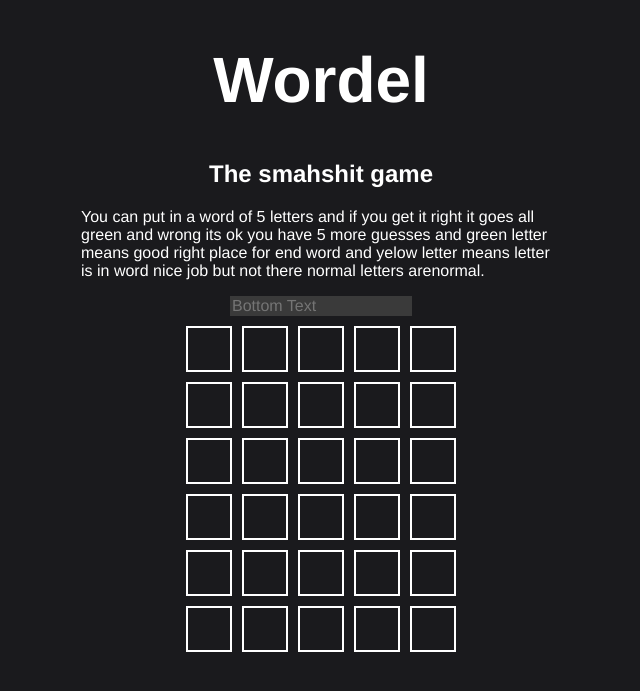
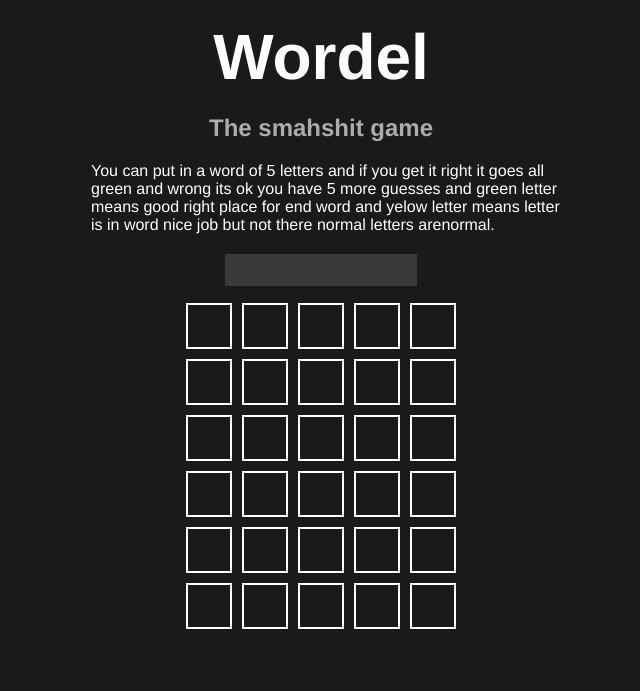
Before and after one commit to rahzekarma/wordle-clone, a PHP site: page / in a window 1280 px wide. Shown: the top 691 px of the page, without its empty margins (319-959 px from the left). Run offline with PHP 8.4, Linux system fonts and the light colour scheme.

Commit message:
modified spacing

```diff
--- a/practice.html
+++ b/practice.html
@@ -13,7 +13,7 @@
         <p id="desc">You can put in a word of 5 letters and if you get it right it goes all green and wrong its ok you have 5 more guesses and green letter means good right place for end word and yelow letter means letter is in word nice job but not there normal letters arenormal.</p>
 
         <div class="center">
-            <input type="text" maxlength="5" pattern="![^a-z]" autocomplete="off" placeholder="Bottom Text"  id="user"></input>
+            <input type="text" maxlength="5" pattern="![^a-z]" autocomplete="off" id="user"></input>
         </div>
 
         <table class="center">
--- a/styles.css
+++ b/styles.css
@@ -1,11 +1,17 @@
 body {
     background-color: rgb(26, 26, 29);
+}
+
+h1, h2, p, td{
+    color: white;
 }
 
 h1 {
     font-size: 4em;
     font-family: Helvetica, Arial, sans-serif;
     text-align: center;
+    margin: 20px 5px 10px 5px;
+    font-weight: 1000;
 }
 
 h2 {
@@ -15,6 +21,7 @@ h2 {
     margin-left: auto;
     margin-right: auto;
     width: 30em;
+    color: rgb(172, 172, 172);
 }
 
 #desc {
@@ -22,6 +29,8 @@ h2 {
     margin-left: auto;
     margin-right: auto;
     width: 30em;
+    margin-bottom: 20px;
+    padding: 0 0 0 20px;
 }
 
 #end {
@@ -36,12 +45,15 @@ input {
     font-family: Helvetica, Arial, sans-serif;
     font-size: 16px;
     border-style: none;
-
+    border: 0;
+    outline: 0;
+    padding: 7px;
 }
 
 table {
     table-layout: fixed;
     border-spacing: 10px;
+    padding: 7px;
 }
 
 td {
@@ -55,10 +67,6 @@ td {
 
 }
 
-h1, h2, p, td{
-    color: white;
-}
-
 .center {
     display: flex;
     justify-content: center;
```
